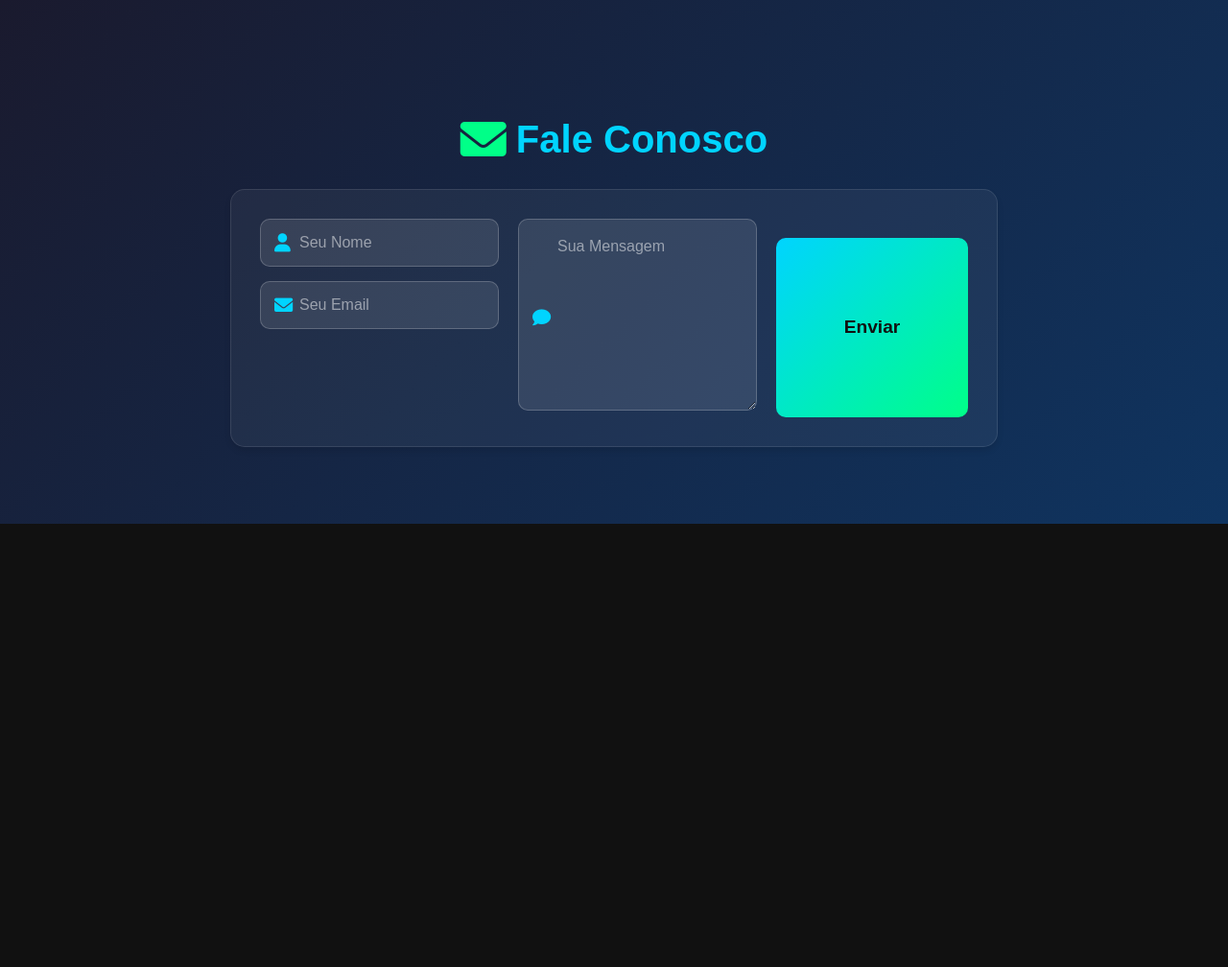
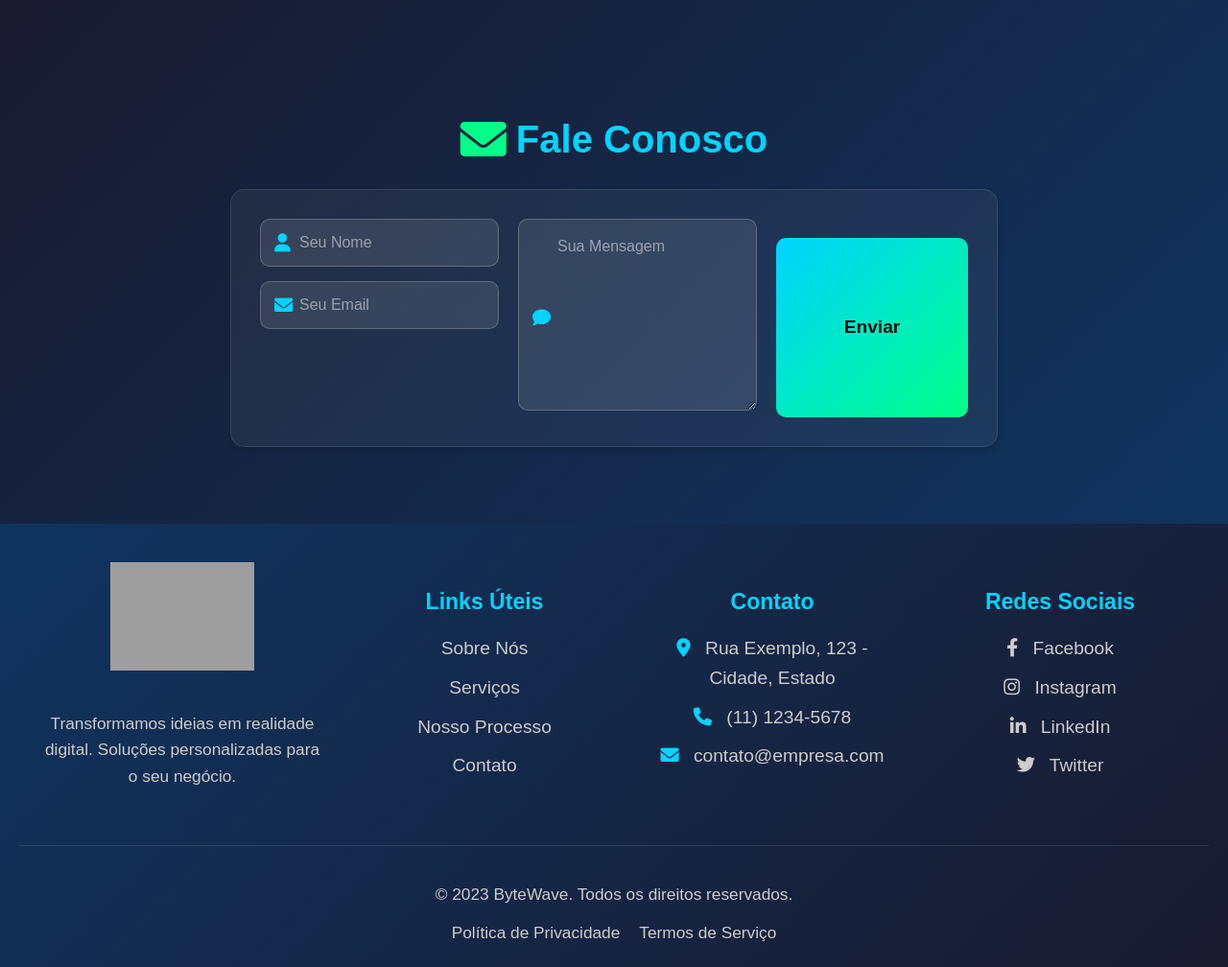
Before and after one commit to ingridesouza/page_tech, a Python web app: template app/templates/index.html in a window 1280 px wide. Shown: the part 2915-3923 px from the top of the page at 96% size. Before the commit the page ends 3461 px from the top, so only its background shows below. Run offline with Jinja, Linux system fonts and the light colour scheme; the template is opened without the code that fills it, so the values that code supplies are empty; grey boxes are pictures that could not be loaded.

Commit message:
update
adicionando footer

```diff
--- a/app/static/css/styles.css
+++ b/app/static/css/styles.css
@@ -529,3 +529,124 @@ footer {
         opacity: 1;
     }
 }
+
+
+/* Estilos do Rodapé */
+footer {
+    background: linear-gradient(135deg, var(--azul-escuro), var(--azul-escuro-secundario));
+    color: #fff;
+    padding: 40px 20px 20px;
+    font-family: 'Poppins', sans-serif;
+}
+
+.footer-container {
+    display: flex;
+    flex-wrap: wrap;
+    justify-content: space-between;
+    max-width: 1200px;
+    margin: 0 auto;
+    gap: 30px;
+}
+
+.footer-logo img {
+    max-width: 150px;
+    margin-bottom: 15px;
+}
+
+.footer-logo p {
+    font-size: 0.9em;
+    color: #ccc;
+    max-width: 300px;
+}
+
+.footer-links, .footer-contato, .footer-redes-sociais {
+    flex: 1;
+    min-width: 200px;
+}
+
+.footer-links h3, .footer-contato h3, .footer-redes-sociais h3 {
+    font-size: 1.2em;
+    margin-bottom: 15px;
+    color: var(--azul-claro);
+}
+
+.footer-links ul, .footer-contato ul, .footer-redes-sociais ul {
+    list-style: none;
+    padding: 0;
+    margin: 0;
+}
+
+.footer-links ul li, .footer-contato ul li, .footer-redes-sociais ul li {
+    margin-bottom: 10px;
+}
+
+.footer-links ul li a, .footer-contato ul li, .footer-redes-sociais ul li a {
+    color: #ccc;
+    text-decoration: none;
+    transition: color 0.3s ease;
+}
+
+.footer-links ul li a:hover, .footer-redes-sociais ul li a:hover {
+    color: var(--destaque);
+}
+
+.footer-contato ul li i {
+    margin-right: 10px;
+    color: var(--azul-claro);
+}
+
+.footer-redes-sociais ul li a i {
+    margin-right: 10px;
+}
+
+/* Rodapé inferior */
+.footer-bottom {
+    text-align: center;
+    margin-top: 40px;
+    padding-top: 20px;
+    border-top: 1px solid rgba(255, 255, 255, 0.1);
+}
+
+.footer-bottom p {
+    font-size: 0.9em;
+    color: #ccc;
+    margin-bottom: 10px;
+}
+
+.footer-bottom ul {
+    list-style: none;
+    padding: 0;
+    margin: 0;
+    display: flex;
+    justify-content: center;
+    gap: 20px;
+}
+
+.footer-bottom ul li a {
+    color: #ccc;
+    text-decoration: none;
+    font-size: 0.9em;
+    transition: color 0.3s ease;
+}
+
+.footer-bottom ul li a:hover {
+    color: var(--destaque);
+}
+
+/* Responsividade */
+@media (max-width: 768px) {
+    .footer-container {
+        flex-direction: column;
+        align-items: center;
+        text-align: center;
+    }
+
+    .footer-logo, .footer-links, .footer-contato, .footer-redes-sociais {
+        margin-bottom: 20px;
+    }
+
+    .footer-bottom ul {
+        flex-direction: column;
+        gap: 10px;
+    }
+}
--- a/app/templates/index.html
+++ b/app/templates/index.html
@@ -109,4 +109,55 @@
         <button type="submit">Enviar</button>
     </form>
 </section>
+
+<footer>
+    <div class="footer-container">
+        <!-- Logo e descrição da empresa -->
+        <div class="footer-logo">
+            <img src="{{ url_for('static', filename='images/logo.png') }}" alt="Logo da Empresa">
+            <p>Transformamos ideias em realidade digital. Soluções personalizadas para o seu negócio.</p>
+        </div>
+
+        <!-- Links úteis -->
+        <div class="footer-links">
+            <h3>Links Úteis</h3>
+            <ul>
+                <li><a href="#sobre">Sobre Nós</a></li>
+                <li><a href="#servicos">Serviços</a></li>
+                <li><a href="#processo">Nosso Processo</a></li>
+                <li><a href="#contato">Contato</a></li>
+            </ul>
+        </div>
+
+        <!-- Informações de contato -->
+        <div class="footer-contato">
+            <h3>Contato</h3>
+            <ul>
+                <li><i class="fas fa-map-marker-alt"></i> Rua Exemplo, 123 - Cidade, Estado</li>
+                <li><i class="fas fa-phone"></i> (11) 1234-5678</li>
+                <li><i class="fas fa-envelope"></i> contato@empresa.com</li>
+            </ul>
+        </div>
+
+        <!-- Redes sociais -->
+        <div class="footer-redes-sociais">
+            <h3>Redes Sociais</h3>
+            <ul>
+                <li><a href="#" target="_blank"><i class="fab fa-facebook-f"></i> Facebook</a></li>
+                <li><a href="#" target="_blank"><i class="fab fa-instagram"></i> Instagram</a></li>
+                <li><a href="#" target="_blank"><i class="fab fa-linkedin-in"></i> LinkedIn</a></li>
+                <li><a href="#" target="_blank"><i class="fab fa-twitter"></i> Twitter</a></li>
+            </ul>
+        </div>
+    </div>
+
+    <!-- Rodapé inferior (Política de Privacidade e Direitos Autorais) -->
+    <div class="footer-bottom">
+        <p>&copy; 2023 ByteWave. Todos os direitos reservados.</p>
+        <ul>
+            <li><a href="#">Política de Privacidade</a></li>
+            <li><a href="#">Termos de Serviço</a></li>
+        </ul>
+    </div>
+</footer>
 {% endblock %}
```
